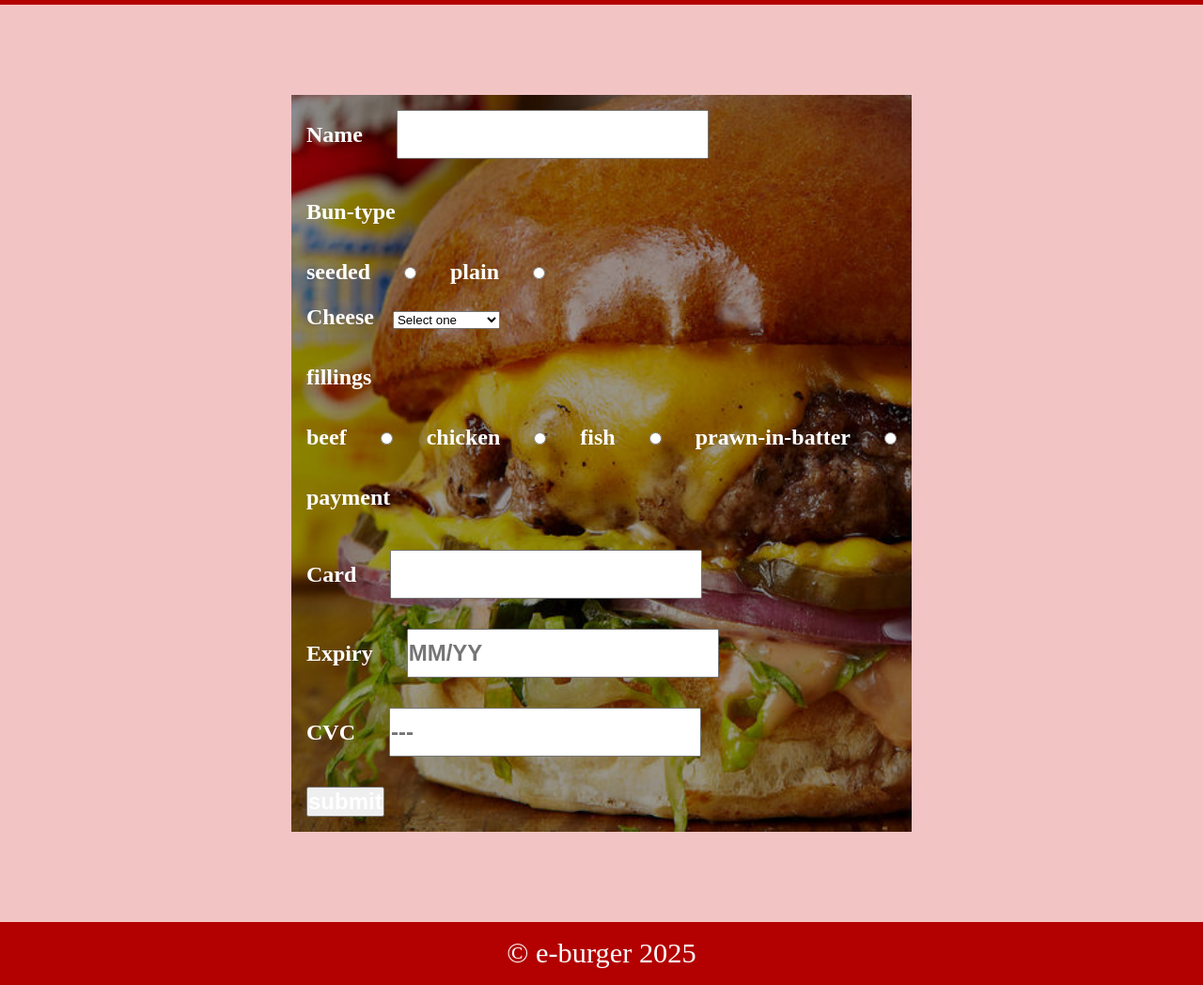
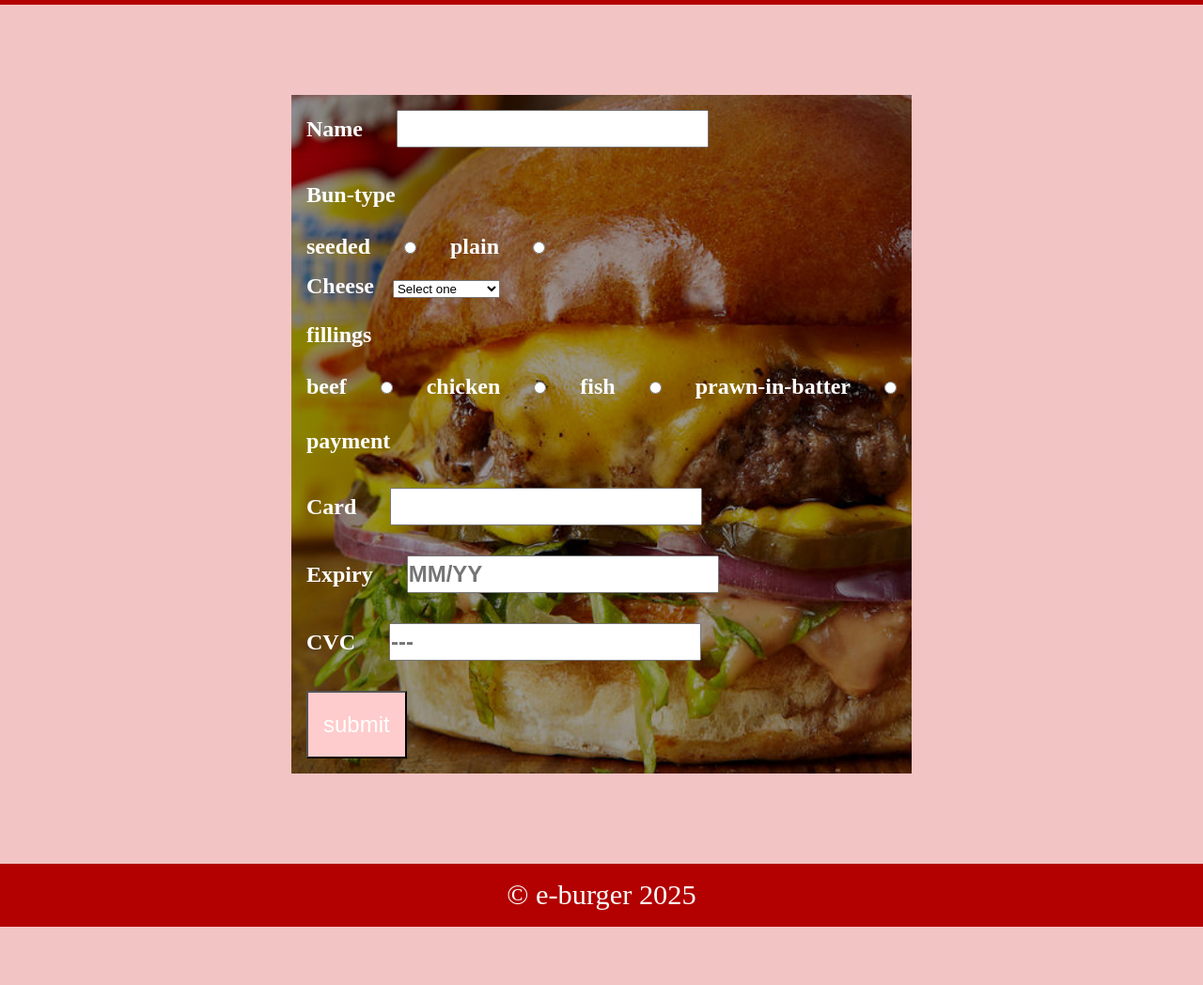
Before and after one commit to annuoluwa/E-burger, a plain HTML site: page order.html in a window 1280 px wide. Shown: the part 48-1096 px from the top of the page at 94% size. After the commit the page ends 1034 px from the top, so only its background shows below. Drawn offline with Linux system fonts and the light colour scheme.

Commit message:
Added styles

```diff
--- a/order.html
+++ b/order.html
@@ -64,7 +64,7 @@
             <label for = "cvc">CVC</label>
             <input id="cvc" type="text" name="cvc" placeholder="---" pattern="\d{3, 4}" inputmode="numeric" autocomplete="off" required><br>
 
-            <input type="submit" value="submit">
+            <input type="submit" value="submit" class="submit">
 
 
         </form>
--- a/style.css
+++ b/style.css
@@ -177,7 +177,6 @@ form{
     background-image: url(images/burger.jpg);
     background-repeat: no-repeat;
     background-size: contain;
-    line-height: 2;
     margin: 2rem auto;
     z-index: 0;
     width: 100%;
@@ -202,11 +201,19 @@ form::before{
 
 input, label, p{
     font-size: 1.5rem;
-    line-height: 2;
+    line-height: 1.2;
     margin: 1rem;
     color: white;
     font-weight: 800;
 }
+
+.submit{
+    padding: 1rem;
+    background-color: #fecccc;
+    color:#ffffff;
+    font-weight: 500;
+}
+
 
 
 footer{
@@ -310,7 +317,7 @@ color: #ffffff;
 
         input, label, p{  /*order responsiveness*/
             font-size: 1.5rem;
-            line-height: 2;
+            line-height: 1.5;
             margin: 1rem;
             color: white;
             font-weight: 700;
```
